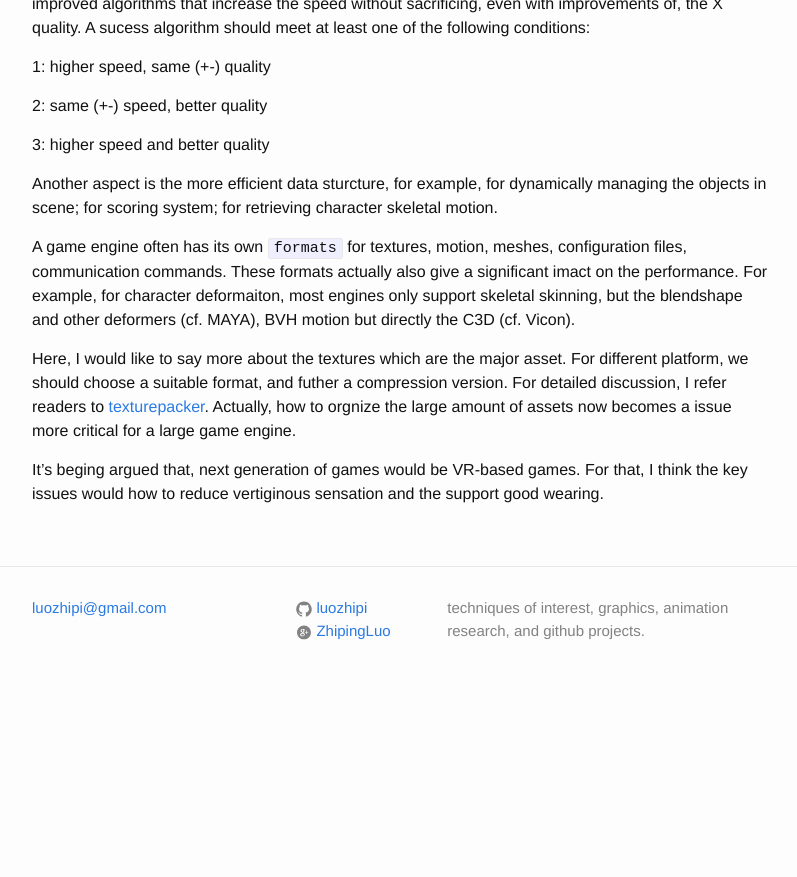
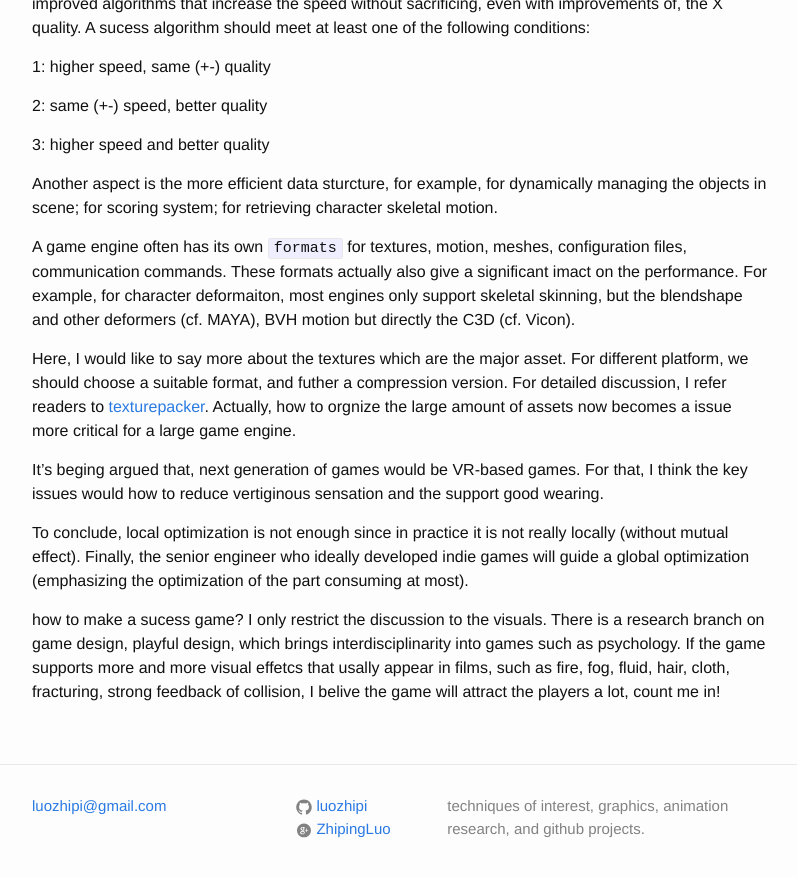
Before and after one commit to luozhipi/luozhipi.github.io, a Jekyll site: the page built from _posts/2015-09-02-gameopt.markdown, in a window 1280 px wide and 900 px high, scrolled down 1236 px. Shown: the top 877 px of the window, without its empty margins (238-1035 px from the left). Built offline with Jekyll 4.4.1, drawn with Linux system fonts in a browser that asks for light colours; before the commit the page ends 1938 px from its top, so only the background shows below that.

Commit message:
Update 2015-09-02-gameopt.markdown

```diff
--- a/_posts/2015-09-02-gameopt.markdown
+++ b/_posts/2015-09-02-gameopt.markdown
@@ -51,4 +51,8 @@ Here, I would like to say more about the textures which are the major asset. For
 
 It's beging argued that, next generation of games would be VR-based games. For that, I think the key issues would how to reduce vertiginous sensation and the support good wearing.
 
+To conclude, local optimization is not enough since in practice it is not really locally (without mutual effect). Finally, the senior engineer who ideally developed indie games will guide a global optimization (emphasizing the optimization of the part consuming at most).
+
+how to make a sucess game? I only restrict the discussion to the visuals. There is a research branch on game design, playful design, which brings interdisciplinarity into games such as psychology. If the game supports more and more  visual effetcs that usally appear in films, such as fire, fog, fluid, hair, cloth, fracturing, strong feedback of collision, I belive the game will attract the players a lot, count me in!
+
 [texturepacker]: https://www.codeandweb.com/texturepacker
```
